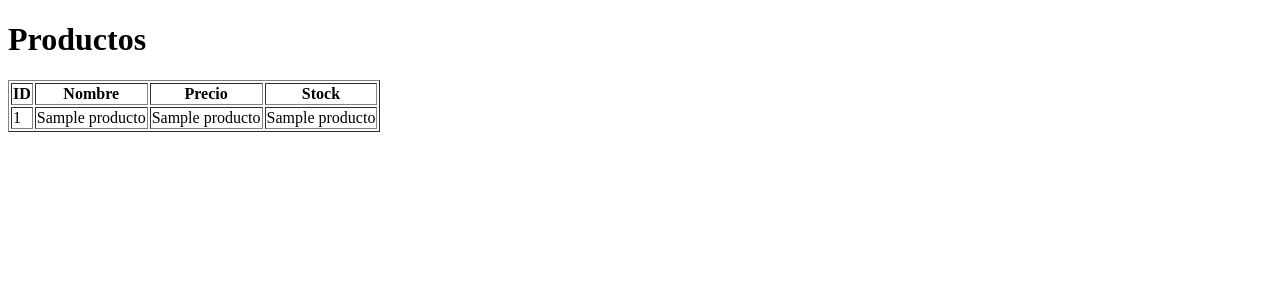
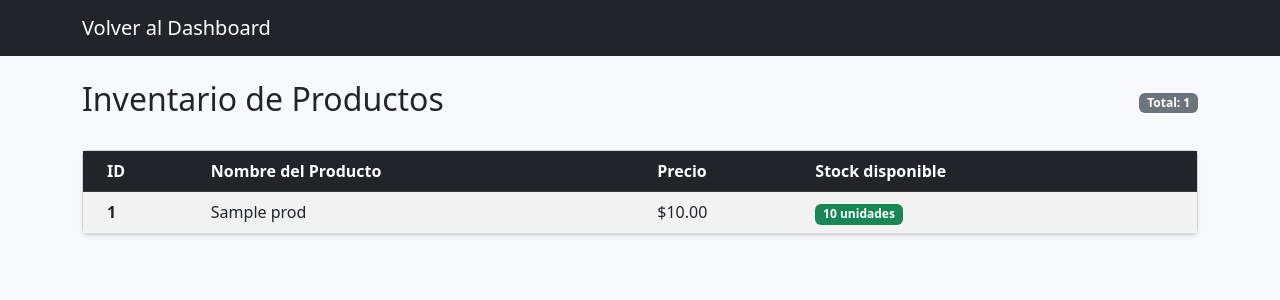
Before and after one commit to jryugsi21/Exam_Flask, a Flask app: template templates/productos.html in a window 1280 px wide. Shown: the top 300 px of the page. Run offline with Flask 3, Linux system fonts and the light colour scheme; the template is opened without the code that fills it: most values are stand-ins (such as "Sample title", 1, 10 or a date in 2020); parts of the project's set-up code (start-up, migrations or seed data) failed here and were passed over; some libraries are stand-ins or nearby versions.

Commit message:
reddaccion

```diff
--- a/app/app.py
+++ b/app/app.py
@@ -1,6 +1,4 @@
-from flask import Flask, jsonify
-import os
-import psycopg2
+from flask import Flask, render_template, os, psycopg2
 
 app = Flask(__name__)
 
@@ -23,36 +21,49 @@
 @app.route("/")
 def home():
     status = "OK"
+    alert_class = "success"
     try:
         conn = get_connection()
         conn.close()
-    except:
-        status = "ERROR"
+    except Exception as e:
+        status = f"ERROR: No se pudo conectar a la base de datos. ({e})"
+        alert_class = "danger"
 
-    return jsonify({
-        "app_name": APP_NAME,
-        "version": APP_VERSION,
-        "db_status": status
-    })
+    # Pasamos las variables directamente a la plantilla HTML
+    return render_template(
+        "home.html",
+        app_name=APP_NAME,
+        version=APP_VERSION,
+        status=status,
+        alert_class=alert_class
+    )
 
 @app.route("/productos")
 def productos():
-    conn = get_connection()
-    cur = conn.cursor()
-    cur.execute("SELECT * FROM productos")
-    rows = cur.fetchall()
+    try:
+        conn = get_connection()
+        cur = conn.cursor()
+        cur.execute("SELECT * FROM productos")
+        rows = cur.fetchall()
 
-    result = []
-    for r in rows:
-        result.append({
-            "id": r[0],
-            "nombre": r[1],
-            "precio": r[2],
-            "stock": r[3]
-        })
+        result = []
+        for r in rows:
+            result.append({
+                "id": r[0],
+                "nombre": r[1],
+                "precio": r[2],
+                "stock": r[3]
+            })
 
-    conn.close()
-    return jsonify(result)
+        cur.close()
+        conn.close()
+        error = None
+    except Exception as e:
+        result = []
+        error = f"Error al consultar la base de datos: {e}"
+
+    # Pasamos la lista de productos y el error (si existe) al HTML
+    return render_template("productos.html", productos=result, error=error)
 
 if __name__ == "__main__":
     app.run(host="0.0.0.0", port=5000)
--- a/templates/productos.html
+++ b/templates/productos.html
@@ -1,31 +1,68 @@
 <!DOCTYPE html>
-<html>
+<html lang="es">
 <head>
-    <title>Productos</title>
+    <meta charset="UTF-8">
+    <meta name="viewport" content="width=device-width, initial-scale=1.0">
+    <title>Inventario - {{ app_name }}</title>
+    <link href="https://cdn.jsdelivr.net/npm/bootstrap@5.3.0/dist/css/bootstrap.min.css" rel="stylesheet">
 </head>
-<body>
+<body class="bg-light">
 
-<h1>Productos</h1>
+    <nav class="navbar navbar-dark bg-dark mb-4">
+        <div class="container">
+            <a class="navbar-brand" href="/">Volver al Dashboard</a>
+        </div>
+    </nav>
 
-<table border="1">
+    <div class="container">
+        <div class="d-flex justify-content-between align-items-center mb-4">
+            <h2>Inventario de Productos</h2>
+            <span class="badge bg-secondary">Total: {{ productos|length }}</span>
+        </div>
 
-<tr>
-    <th>ID</th>
-    <th>Nombre</th>
-    <th>Precio</th>
-    <th>Stock</th>
-</tr>
+        {% if error %}
+        <div class="alert alert-danger" role="alert">
+            {{ error }}
+        </div>
+        {% endif %}
 
-{% for p in productos %}
-<tr>
-    <td>{{ p[0] }}</td>
-    <td>{{ p[1] }}</td>
-    <td>{{ p[2] }}</td>
-    <td>{{ p[3] }}</td>
-</tr>
-{% endfor %}
-
-</table>
+        <div class="card shadow-sm">
+            <div class="card-body p-0">
+                <table class="table table-hover table-striped mb-0">
+                    <thead class="table-dark">
+                        <tr>
+                            <th scope="col" class="ps-4">ID</th>
+                            <th scope="col">Nombre del Producto</th>
+                            <th scope="col">Precio</th>
+                            <th scope="col" class="pe-4">Stock disponible</th>
+                        </tr>
+                    </thead>
+                    <tbody>
+                        {% for prod in productos %}
+                        <tr>
+                            <th scope="row" class="ps-4">{{ prod.id }}</th>
+                            <td>{{ prod.nombre }}</td>
+                            <td>${{ "{:,.2f}".format(prod.precio) }}</td>
+                            <td class="pe-4">
+                                <span class="badge {% if prod.stock < 5 %}bg-danger{% else %}bg-success{% endif %}">
+                                    {{ prod.stock }} unidades
+                                </span>
+                            </td>
+                        </tr>
+                        {% else %}
+                        {% if not error %}
+                        <tr>
+                            <td colspan="4" class="text-center text-muted py-4">
+                                No hay productos registrados en la base de datos.
+                            </td>
+                        </tr>
+                        {% endif %}
+                        {% endfor %}
+                    </tbody>
+                </table>
+            </div>
+        </div>
+    </div>
 
 </body>
 </html>
```
Also changed, not shown: templates/index.html (+29 -9 lines), app/db.py (deleted).
